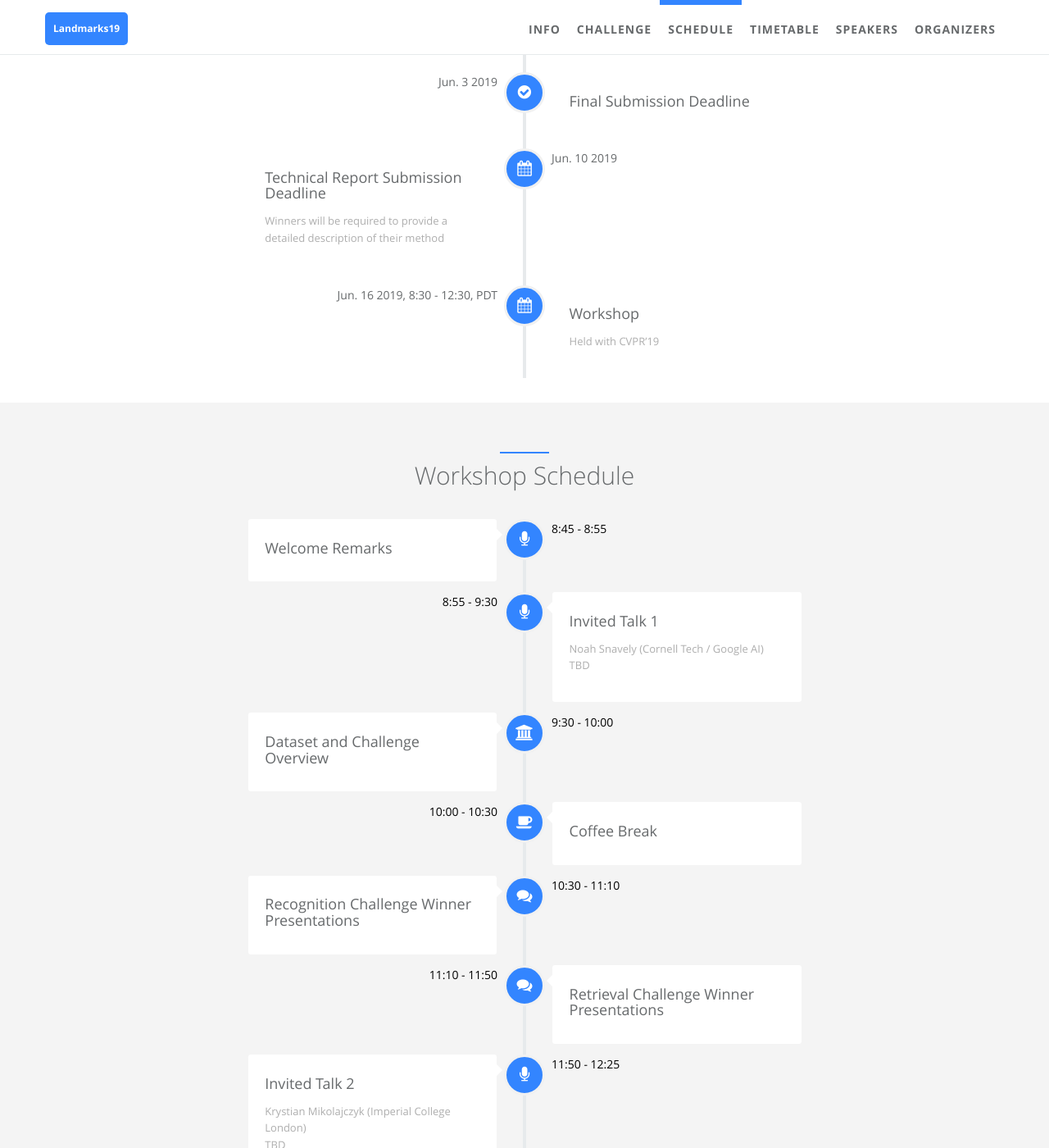
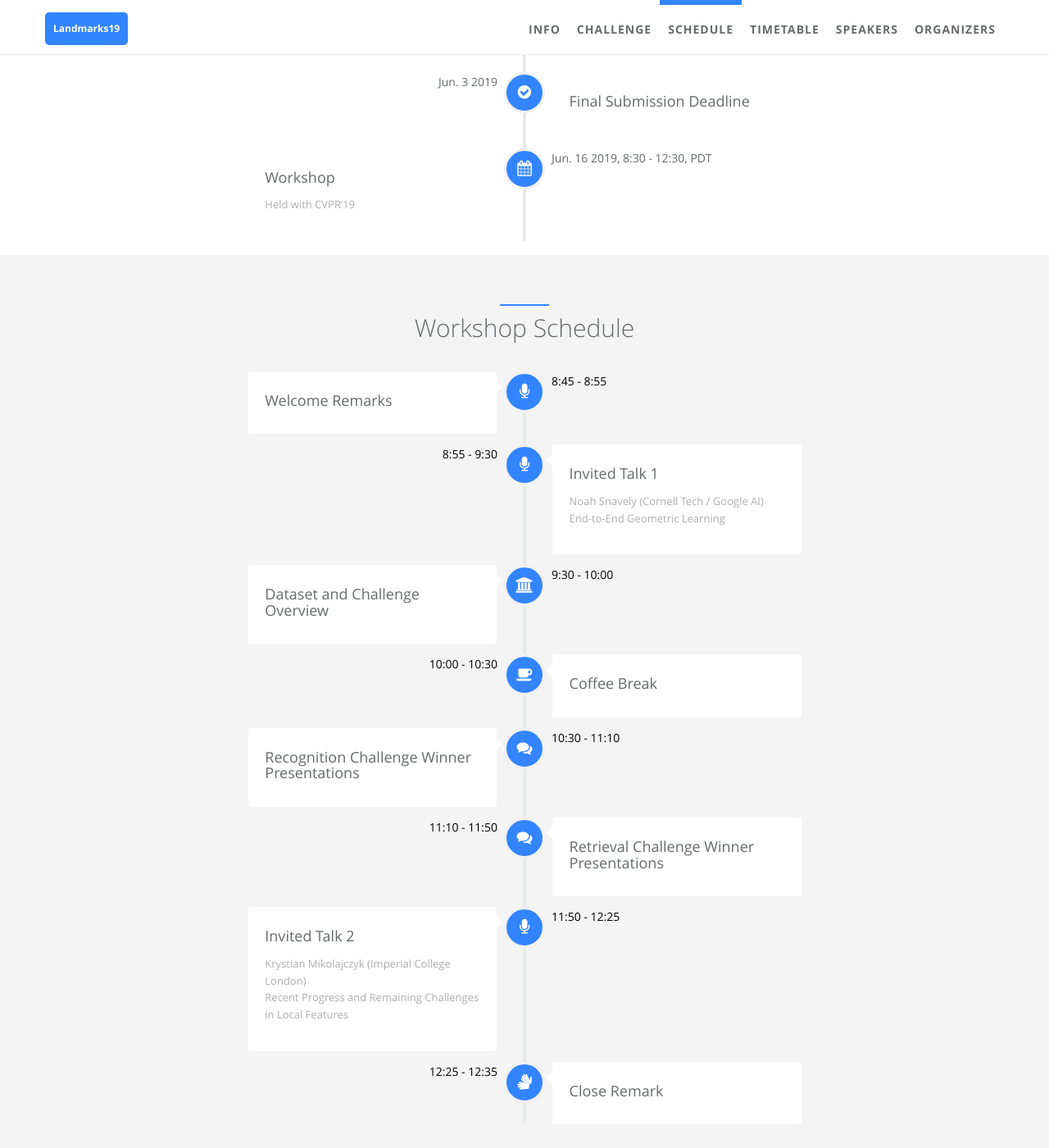
Before and after one commit to ilr-workshop/ECCVW2020, a Jekyll site: the page built from index.html, in a window 1280 px wide and 1400 px high, scrolled down 1385 px. Shown: the whole window at 82% size. Built offline with Jekyll 4.4.1, drawn with Linux system fonts in a browser that asks for light colours.

Commit message:
add title and abstract

```diff
--- a/_data/index/schedule.yml
+++ b/_data/index/schedule.yml
@@ -16,14 +16,6 @@
   date:
     detail: Jun. 3 2019
   icon: fa-check-circle
-
-- name:
-    detail: Technical Report Submission Deadline
-  desc:
-    detail: Winners will be required to provide a detailed description of their method
-  date:
-    detail: Jun. 10 2019
-  icon: fa-calendar
 
 - name:
     detail: Workshop
--- a/_data/index/timetable.yml
+++ b/_data/index/timetable.yml
@@ -13,7 +13,7 @@
     detail: Invited Talk 1
   desc:
     detail: Noah Snavely (Cornell Tech / Google AI)
-    title: TBD
+    title: End-to-End Geometric Learning
   date:
     detail: 8:55 - 9:30
   icon: fa-microphone
@@ -75,7 +75,7 @@
     detail: Invited Talk 2
   desc:
     detail: Krystian Mikolajczyk (Imperial College London)
-    title: TBD
+    title: Recent Progress and Remaining Challenges in Local Features
   date:
     detail: 11:50 - 12:25
   icon: fa-microphone
```
